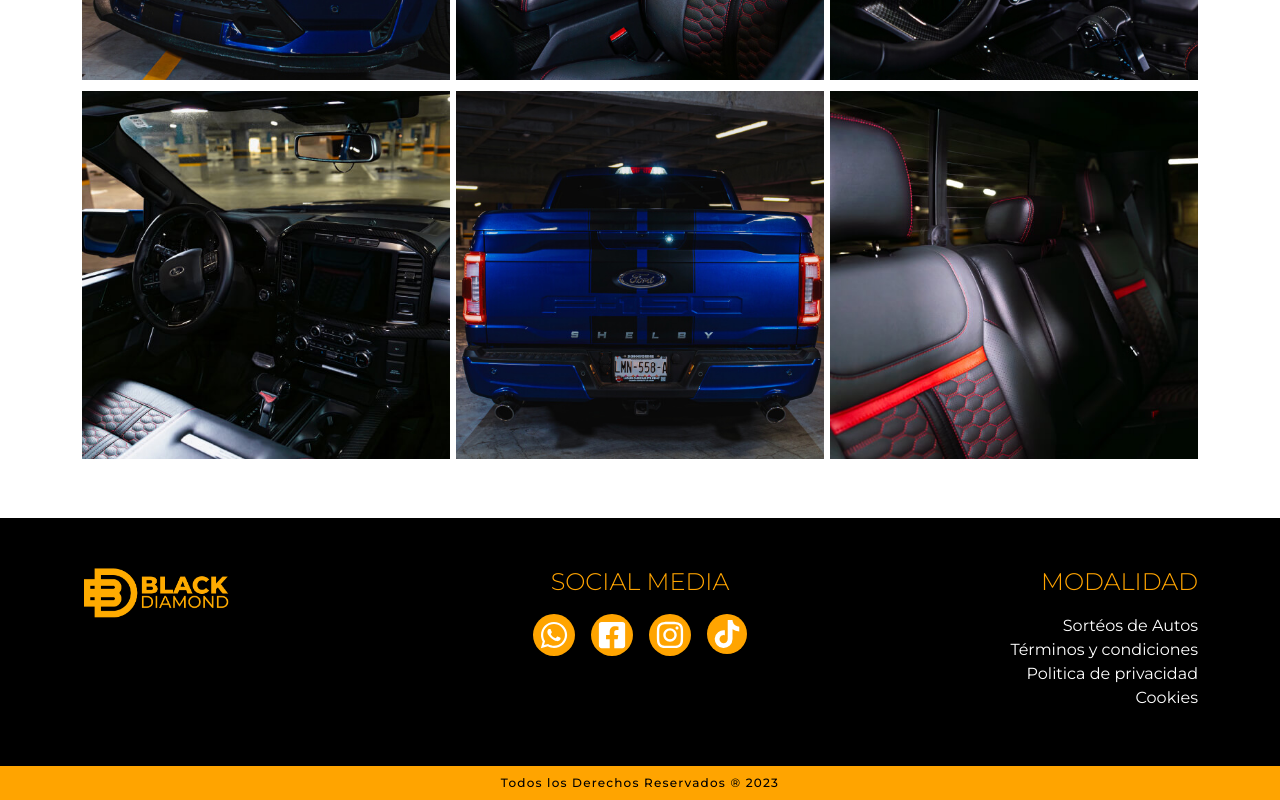
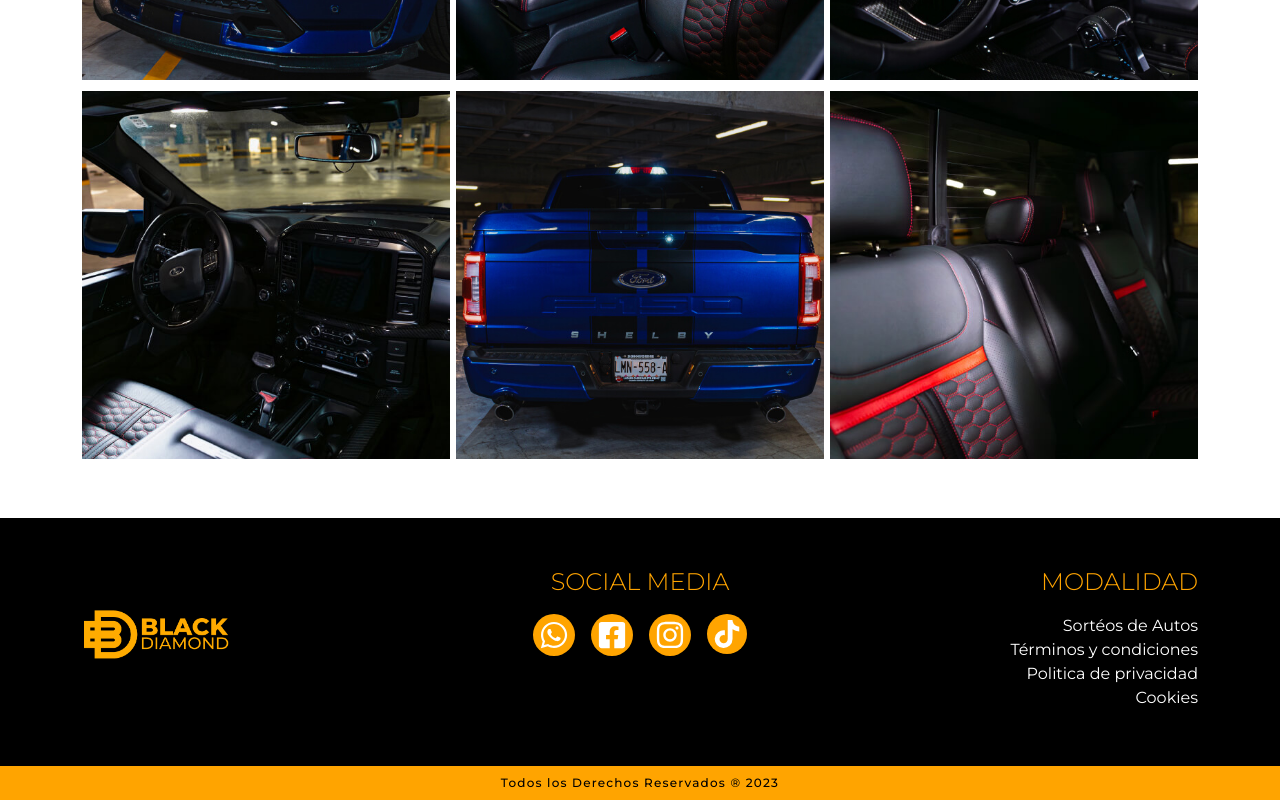
Before and after one commit to 4me7h/blackdiamond, a React (Create React App) app: page / in a window 1280 px wide. Shown: the part 2234-3034 px from the top of the page. Built offline with nearby package versions, Linux system fonts and the light colour scheme.

Commit message:
style: footer logo margin-top

```diff
--- a/src/components/Footer.scss
+++ b/src/components/Footer.scss
@@ -9,6 +9,9 @@
     &__logo {
         width: 150px;
         margin-bottom: 1rem;
+        @include media('md') {
+            margin-top: 2.6rem;
+        }
     }
 
     &__grid {
```
